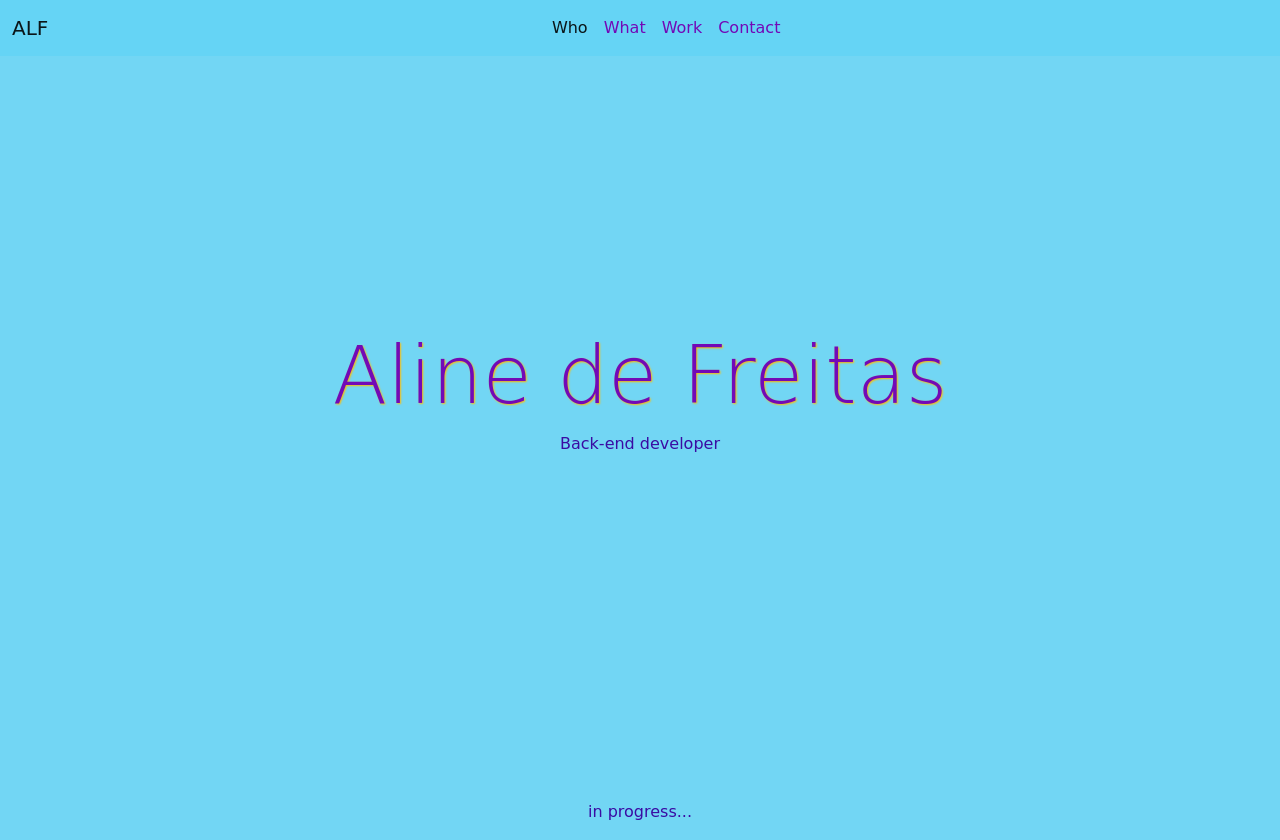
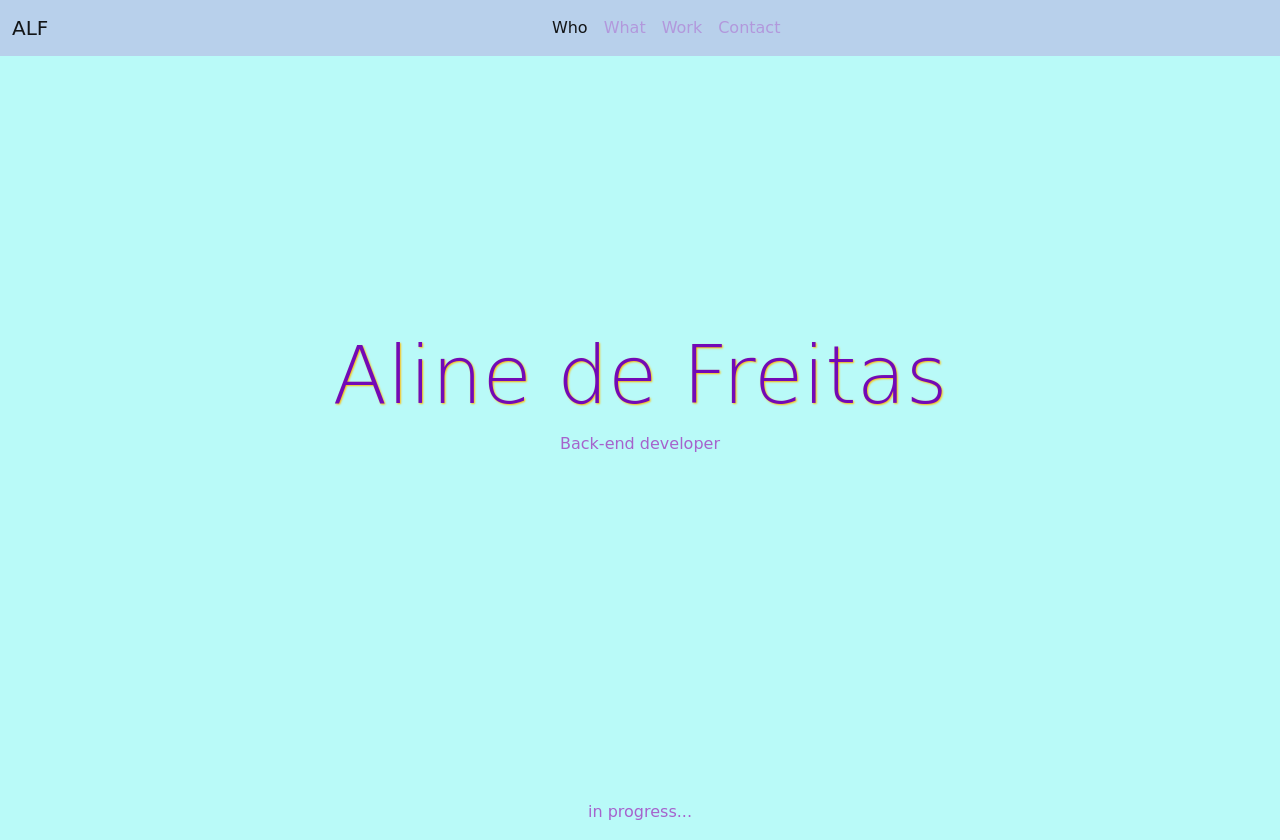
Before and after one commit to alinedefreitasocn/WebDev-course, a plain HTML site: page portifolio/index.html in a window 1280 px wide. Drawn offline with nearby package versions, Linux system fonts and the light colour scheme; a web font is replaced by a local one.

Commit message:
testando novo esquema de cores

```diff
--- a/portifolio/style.css
+++ b/portifolio/style.css
@@ -1,9 +1,10 @@
-
 body{
     font-family: 'Edu NSW ACT Foundation', cursive;
-    background-color: #72d6f4;
+    /* background-color: #72d6f4; */
+    background-color: #b9faf8;
     /* background-color: #7bdff2;  */
-    color: #3a0ca3;
+    /* color: #3a0ca3; */
+    color: #a663cc;
 }
 
 main {
@@ -16,21 +17,23 @@ main {
 
 
 nav {
-    background-color: #65d4f5;
+    /* background-color: #65d4f5; */
+    background-color: #b8d0eb;
 }
 
 a.nav-link {
-    color:#7209b7;
+    color: #b298dc;
+    /* color:#7209b7; */
 }
 
 a.nav-link:hover {
-    color:#7209b7;
+    color:#a663cc;
     text-shadow: 1px 1px 2px #ffbd00;
     text-decoration: underline wavy #f72585;
 }
 
 a.nav-link.active {
-    color: #3a0ca3;
+    color: #a663cc;
 }
 
 a.nav-link.active:hover {
```
